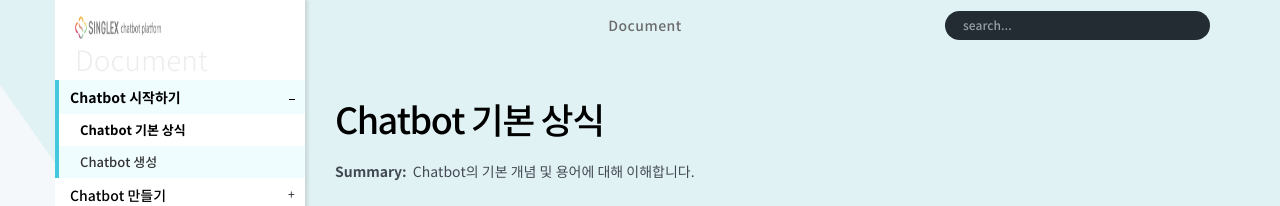
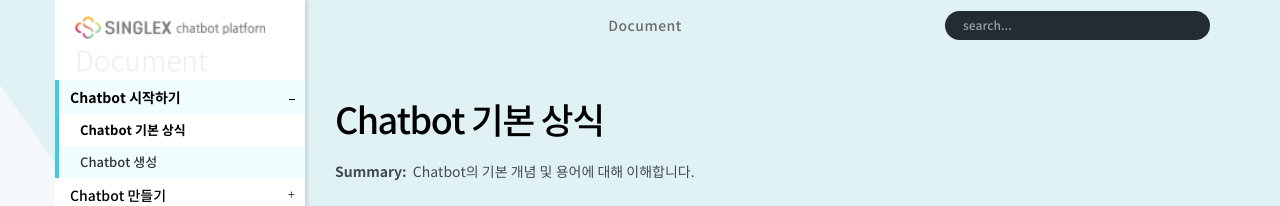
Before and after one commit to caas-manual/caas, a Jekyll site: the page built from index.md, in a window 1280 px wide. Shown: the top 206 px of the page. Built offline with Jekyll 4.4.1, drawn with Linux system fonts in a browser that asks for light colours; nearby versions of some CDN libraries; some web fonts are replaced; comment, search, counter and statistics services are not loaded.

Commit message:
logo width size 수정

```diff
--- a/_includes/topnav.html
+++ b/_includes/topnav.html
@@ -8,7 +8,7 @@
                 <span class="icon-bar"></span>
                 <span class="icon-bar"></span>
             </button>
-            <a class="navbar-brand" href="index.html"><img src="{{ "images/img_logo_color.png" }}" width="86" height="25" alt="logo" /><span class="projectTitle"> {{site.topnav_title}}</span></a>
+            <a class="navbar-brand" href="index.html"><img src="{{ "images/img_logo_color.png" }}" height="25" alt="logo" /><span class="projectTitle"> {{site.topnav_title}}</span></a>
 
         </div>
         <div class="collapse navbar-collapse" id="bs-example-navbar-collapse-1">
--- a/_layouts/default.html
+++ b/_layouts/default.html
@@ -85,7 +85,7 @@
         {% unless page.hide_sidebar %}
             <!-- Sidebar Column -->
             <div class="col-xl-2 col-lg-3 col-md-3" id="tg-sb-sidebar">
-                <a class="navbar-brand" href="index.html"><img src="{{ "images/img_logo_color.png" }}" width="86" height="25" alt="logo" /></a>
+                <a class="navbar-brand" href="index.html"><img src="{{ "images/img_logo_color.png" }}" height="25" alt="logo" /></a>
                 <span class="projectTitle"> {{site.topnav_title}}</span>
                 {% include sidebar.html %}
             </div>
```
